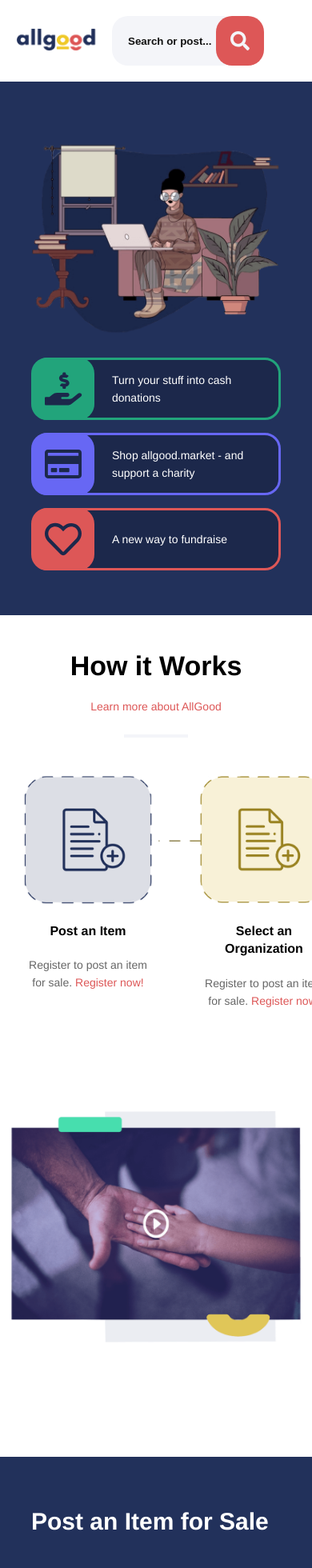
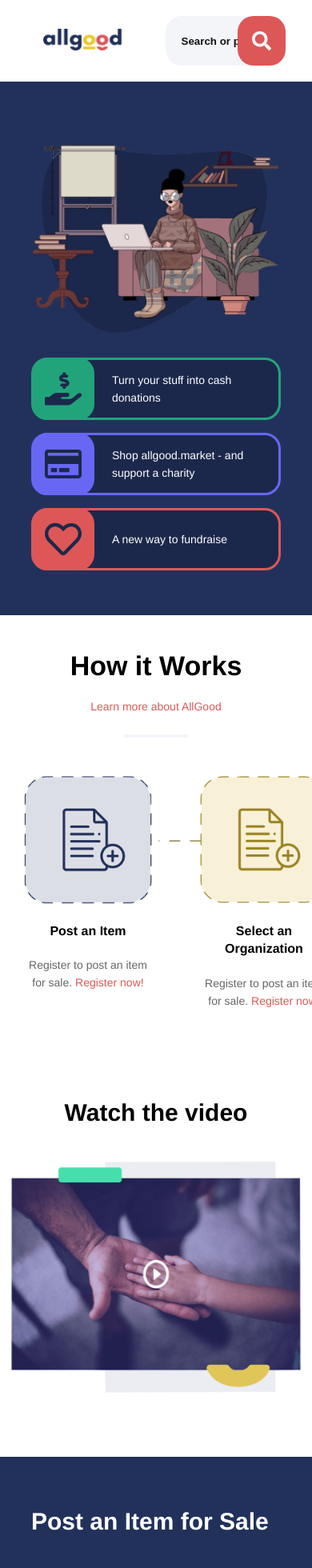
Before and after one commit to ToneyPK/js-guru-task, a React (Create React App) app: page / in a window 390 px wide. Shown: the top 1960 px of the page at 80% size. Built offline with nearby package versions, Linux system fonts and the light colour scheme.

Commit message:
fix width on mobile

```diff
--- a/src/components/about/About.js
+++ b/src/components/about/About.js
@@ -74,6 +74,7 @@ export default function About() {
         </div>
 
         <div className="video">
+          <h3 className="d-none">Watch the video</h3>
           <img src={videoImage} />
         </div>
       </div>
--- a/src/components/about/About.scss
+++ b/src/components/about/About.scss
@@ -86,17 +86,17 @@
     width: 100%;
 
     .content {
-      margin: 0 ;
+      margin: 0;
       padding-top: 40px;
 
       .icons {
         width: 100%;
         overflow-y: hidden;
         overflow-x: scroll;
-        height: 70%;
+        height: 100%;
+        max-height: 360px;
 
         .icon {
-
           .arrow {
             display: none;
           }
@@ -104,15 +104,20 @@
           .icon-heart {
             display: none;
           }
-        };
+        }
       }
 
       .video {
         width: 100%;
+        max-width: 600px;
         margin: auto;
-        margin-left: 0;
         transform: none;
-        padding-top: 60px;
+        padding-top: 0px;
+
+        h3 {
+          display: block;
+          margin: 40px 0;
+        }
       }
     }
   }
--- a/src/components/cta/CTA.scss
+++ b/src/components/cta/CTA.scss
@@ -25,7 +25,7 @@
   }
 }
 
-@media (max-width: 480px) {
+@media (max-width: 620px) {
   .cta {
     .container {
       padding: 0px;
@@ -49,6 +49,7 @@
 
         button {
           margin-right: 10px;
+          width: 50%;
 
           &.hollow {
             margin-right: 0;
--- a/src/components/header/navbar/Navbar.scss
+++ b/src/components/header/navbar/Navbar.scss
@@ -113,8 +113,21 @@
         }
         button {
           right: 12px;
+          margin: 0;
         }
       }
     }
   }
 }
+
+@media (max-width: 400px) {
+  .navbar {
+    .searchbar {
+      form {
+        input {
+          width: 80px;
+        }
+      }
+    }
+  }
+}
--- a/src/components/header/searchbar/Searchbar.scss
+++ b/src/components/header/searchbar/Searchbar.scss
@@ -41,5 +41,11 @@
 @media (max-width: 910px) {
   .searchbar {
     display: none;
+
+    .form {
+      button {
+        margin: 0;
+      }
+    }
   }
 }
--- a/src/components/signup/SignUp.scss
+++ b/src/components/signup/SignUp.scss
@@ -55,7 +55,7 @@
   }
 }
 
-@media (max-width: 480px) {
+@media (max-width: 620px) {
   .sign-up {
     background-color: $light-gray;
     position: relative;
@@ -77,13 +77,14 @@
       }
 
       .outer-circle {
+        display: grid;
         background: transparent;
         border: 5px solid $green;
         border-radius: 50%;
-        height: 150px;
-        width: 150px;
-        position: absolute;
-        top: 290px;
+        max-height: 150px;
+        max-width: 150px;
+        position: relative;
+        top: -80px;
         left: 180px;
         z-index: -1;
 
@@ -101,3 +102,14 @@
     }
   }
 }
+
+@media (max-width: 400px) {
+  .sign-up {
+    .box {
+      .outer-circle {
+        left: 120px;
+        top: -100px;
+      }
+    }
+  }
+}
```
Also changed, not shown: 1 other file (tests, documents, lock files or other folders).
